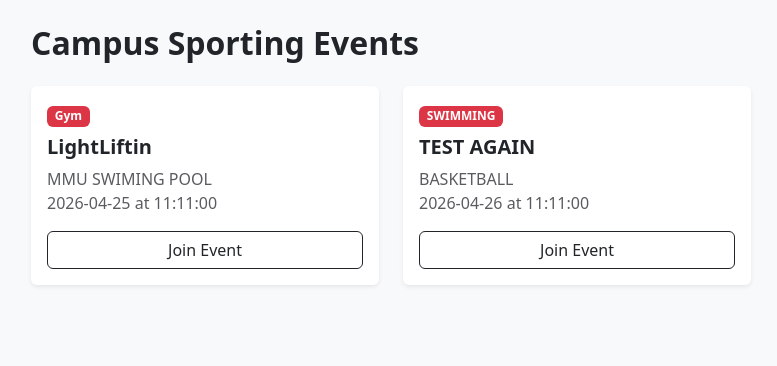
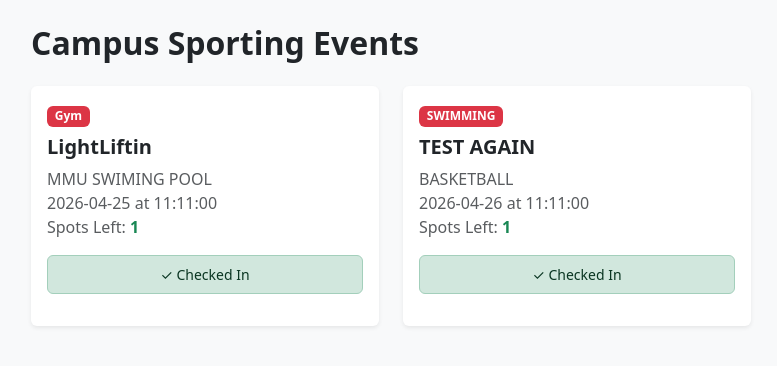
Before and after one commit to preveer/GitExercise-G058, a Flask app: page /events in a window 1280 px wide. Shown: the part 56-422 px from the top of the page, without its empty margins (63-840 px from the left). Run offline with Flask 3, Linux system fonts and the light colour scheme; a user stored in the database is signed in.

Commit message:
Completed Events Scout with RSVP, Waitlist, and Check-in

```diff
--- a/mmutitan/app.py
+++ b/mmutitan/app.py
@@ -140,7 +140,15 @@ def create_app():
     @login_required
     def list_events():
         events = Event.query.all()
-        return render_template('events.html', events=events)
+        # Create a dictionary of the user's RSVPs for easy checking in HTML
+        user_rsvps = {rsvp.event_id: rsvp for rsvp in RSVP.query.filter_by(user_id=current_user.id).all()}
+
+        spots_left = {}
+        for event in events:
+            confirmed_count = RSVP.query.filter_by(event_id=event.id, waitlisted=False).count()
+            spots_left[event.id] = event.max_capacity - confirmed_count
+
+        return render_template('events.html', events=events, user_rsvps=user_rsvps, spots_left=spots_left)
 
     @app.route('/rsvp/<int:event_id>', methods=['POST'])
     @login_required
@@ -157,8 +165,47 @@ def create_app():
         flash('RSVP Successful!', 'success')
         return redirect(url_for('list_events'))
 
+    @app.route('/cancel_rsvp/<int:event_id>', methods=['POST'])
+    @login_required
+    def cancel_rsvp(event_id):
+        rsvp = RSVP.query.filter_by(user_id=current_user.id, event_id=event_id).first()
+        if not rsvp:
+            flash('You are not RSVP\'d.', 'danger')
+            return redirect(url_for('list_events'))
+        was_confirmed = not rsvp.waitlisted
+        db.session.delete(rsvp)
+        if was_confirmed:
+            next_in_line = RSVP.query.filter_by(event_id=event_id, waitlisted=True).order_by(RSVP.id).first()
+            if next_in_line:
+                next_in_line.waitlisted = False
+        db.session.commit()
+        flash('RSVP successfully cancelled.', 'success')
+        return redirect(url_for('list_events'))
+
+    # NEW: Check-in logic to award points and badge
+    @app.route('/checkin/<int:event_id>', methods=['POST'])
+    @login_required
+    def checkin(event_id):
+        rsvp = RSVP.query.filter_by(user_id=current_user.id, event_id=event_id).first()
+        if rsvp and not rsvp.waitlisted and not rsvp.checked_in:
+            rsvp.checked_in = True
+            current_user.points += 50 # Bonus points!
+
+            # Award Badge
+            event_badge = Badge.query.filter_by(title="Event Attended").first()
+            if not event_badge:
+                event_badge = Badge(title="Event Attended", description="Attended a campus sporting event!")
+                db.session.add(event_badge)
+            if event_badge not in current_user.badges:
+                current_user.badges.append(event_badge)
+
+            db.session.commit()
+            flash('Checked in! +50 Points and Badge earned!', 'success')
+        else:
+            flash('Check-in failed. You must have a confirmed spot.', 'danger')
+        return redirect(url_for('list_events'))
+
     # --- PREVEER'S TASK POOL ROUTES ---
-
     @app.route('/tasks')
     @login_required
     def student_tasks():
@@ -169,7 +216,7 @@ def create_app():
     @login_required
     def admin_tasks():
         if not current_user.is_admin:
-            flash('Access denied. Admins only.', 'danger')
+            flash('Access denied.', 'danger')
             return redirect(url_for('home'))
         tasks = Task.query.all()
         return render_template('admin_tasks.html', title='Task Management', tasks=tasks)
@@ -178,58 +225,37 @@ def create_app():
     @login_required
     def add_task():
         if not current_user.is_admin:
-            flash('Access denied.', 'danger')
             return redirect(url_for('home'))
         form = TaskForm()
         if form.validate_on_submit():
-            new_task = Task(
-                title=form.title.data,
-                description=form.description.data,
-                sport_category=form.sport_category.data,
-                difficulty=form.difficulty.data,
-                proof_required=form.proof_required.data
-            )
+            new_task = Task(title=form.title.data, description=form.description.data,
+                           sport_category=form.sport_category.data, difficulty=form.difficulty.data,
+                           proof_required=form.proof_required.data)
             db.session.add(new_task)
             db.session.commit()
-            flash('New task added successfully!', 'success')
+            flash('New task added!', 'success')
             return redirect(url_for('admin_tasks'))
-        return render_template('admin_task_form.html', title='Add Task', form=form, legend='Add New Task')
+        return render_template('admin_task_form.html', form=form, legend='Add New Task')
 
     @app.route('/admin/tasks/edit/<int:task_id>', methods=['GET', 'POST'])
     @login_required
     def edit_task(task_id):
-        if not current_user.is_admin:
-            flash('Access denied.', 'danger')
-            return redirect(url_for('home'))
         task = Task.query.get_or_404(task_id)
         form = TaskForm()
         if form.validate_on_submit():
-            task.title = form.title.data
-            task.description = form.description.data
-            task.sport_category = form.sport_category.data
-            task.difficulty = form.difficulty.data
-            task.proof_required = form.proof_required.data
+            task.title, task.description = form.title.data, form.description.data
             db.session.commit()
-            flash('Task updated successfully!', 'success')
             return redirect(url_for('admin_tasks'))
         elif request.method == 'GET':
-            form.title.data = task.title
-            form.description.data = task.description
-            form.sport_category.data = task.sport_category
-            form.difficulty.data = task.difficulty
-            form.proof_required.data = task.proof_required
-        return render_template('admin_task_form.html', title='Edit Task', form=form, legend='Edit Task')
+            form.title.data, form.description.data = task.title, task.description
+        return render_template('admin_task_form.html', form=form, legend='Edit Task')
 
     @app.route('/admin/tasks/delete/<int:task_id>', methods=['POST'])
     @login_required
     def delete_task(task_id):
-        if not current_user.is_admin:
-            flash('Access denied.', 'danger')
-            return redirect(url_for('home'))
         task = Task.query.get_or_404(task_id)
         db.session.delete(task)
         db.session.commit()
-        flash('Task deleted successfully.', 'info')
         return redirect(url_for('admin_tasks'))
 
     return app
--- a/mmutitan/templates/events.html
+++ b/mmutitan/templates/events.html
@@ -11,11 +11,44 @@
                     <h5 class="card-title fw-bold">{{ event.name }}</h5>
                     <p class="card-text text-muted">
                         <i class="bi bi-geo-alt"></i> {{ event.venue }}<br>
-                        <i class="bi bi-calendar"></i> {{ event.date }} at {{ event.time }}
+                        <i class="bi bi-calendar"></i> {{ event.date }} at {{ event.time }}<br>
+
+                        {% if spots_left[event.id] > 0 %}
+                            Spots Left: <span class="fw-bold text-success">{{ spots_left[event.id] }}</span>
+                        {% else %}
+                            <span class="fw-bold text-danger">FULL</span>
+                        {% endif %}
                     </p>
-                    <form action="{{ url_for('rsvp', event_id=event.id) }}" method="POST">
-                        <button type="submit" class="btn btn-outline-dark w-100">Join Event</button>
-                    </form>
+
+                    {% set my_rsvp = user_rsvps.get(event.id) %}
+
+                    {% if my_rsvp %}
+                        {% if my_rsvp.waitlisted %}
+                            <div class="alert alert-warning py-2 small text-center">You are on the Waitlist</div>
+                            <form action="{{ url_for('cancel_rsvp', event_id=event.id) }}" method="POST">
+                                <button type="submit" class="btn btn-outline-danger w-100">Leave Waitlist</button>
+                            </form>
+                        {% elif my_rsvp.checked_in %}
+                            <div class="alert alert-success py-2 small text-center">✓ Checked In</div>
+                        {% else %}
+                            <form action="{{ url_for('checkin', event_id=event.id) }}" method="POST" class="mb-2">
+                                <button type="submit" class="btn btn-primary w-100">Check In</button>
+                            </form>
+                            <form action="{{ url_for('cancel_rsvp', event_id=event.id) }}" method="POST">
+                                <button type="submit" class="btn btn-outline-danger w-100">Cancel RSVP</button>
+                            </form>
+                        {% endif %}
+
+                    {% elif spots_left[event.id] <= 0 %}
+                        <form action="{{ url_for('rsvp', event_id=event.id) }}" method="POST">
+                            <button type="submit" class="btn btn-warning w-100">Join Waitlist</button>
+                        </form>
+                    {% else %}
+                        <form action="{{ url_for('rsvp', event_id=event.id) }}" method="POST">
+                            <button type="submit" class="btn btn-success w-100">RSVP Now</button>
+                        </form>
+                    {% endif %}
+
                 </div>
             </div>
         </div>
```
Also changed, not shown: mmutitan/models.py (+8 -1 lines), mmutitan/templates/profile.html (+13 -5 lines), mmutitan/instance/mmutitan.db, mmutitan/static/profile_pics/92a903a7d741ba16.jpeg (added), 1 other file.
